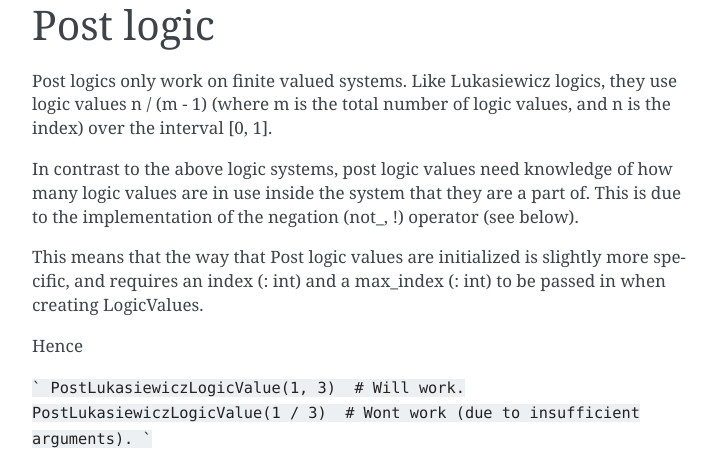
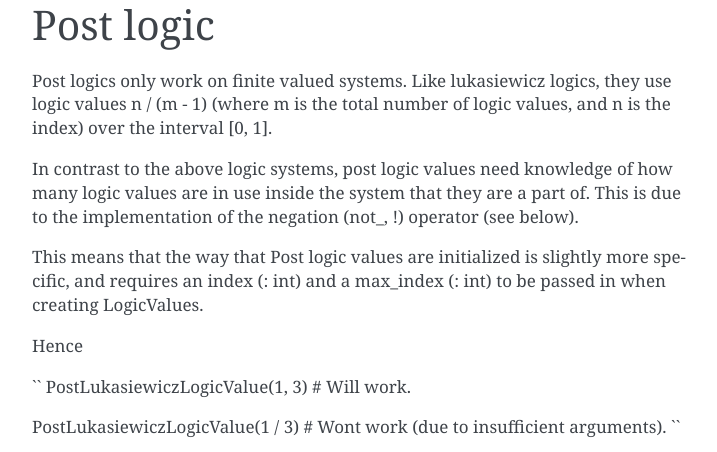
Before and after one commit to andrewjunyoung/mvl, a Sphinx documentation site: the page built from docs/source/index.rst, in a window 1280 px wide and 900 px high, scrolled down 1482 px, cut to the strip 191-643 px from the top of the window. Shown: the whole strip, without its empty margins (388-1105 px from the left). Built offline with Sphinx 7.4.7, drawn with Linux system fonts in a browser that asks for light colours; some of the changed text lies outside the part shown.

Commit message:
Fixed code block formatting.

````diff
--- a/docs/source/index.rst
+++ b/docs/source/index.rst
@@ -32,7 +32,7 @@ equivalents:
 as well as propositional constants 0 and 1.
 
 Lukasiewicz logic defines the only value which is «true» to be 1, and so
-evaluating any other Lukasiewicz value as a python `bool` will evaluate to
+evaluating any other lukasiewicz value as a python `bool` will evaluate to
 `False`.
 
 
@@ -79,7 +79,7 @@ systems. It also defines 4 logical operators:
 Post logic
 ==========
 
-Post logics only work on finite valued systems. Like Lukasiewicz logics, they
+Post logics only work on finite valued systems. Like lukasiewicz logics, they
 use logic values n / (m - 1) (where m is the total number of logic values, and n
 is the index) over the interval [0, 1].
 
@@ -93,10 +93,11 @@ when creating LogicValues.
 
 Hence
 
-```
+``
 PostLukasiewiczLogicValue(1, 3)  # Will work.
+
 PostLukasiewiczLogicValue(1 / 3)  # Wont work (due to insufficient arguments).
-```
+``
 
 
 .. automodule:: mvl.post
````
